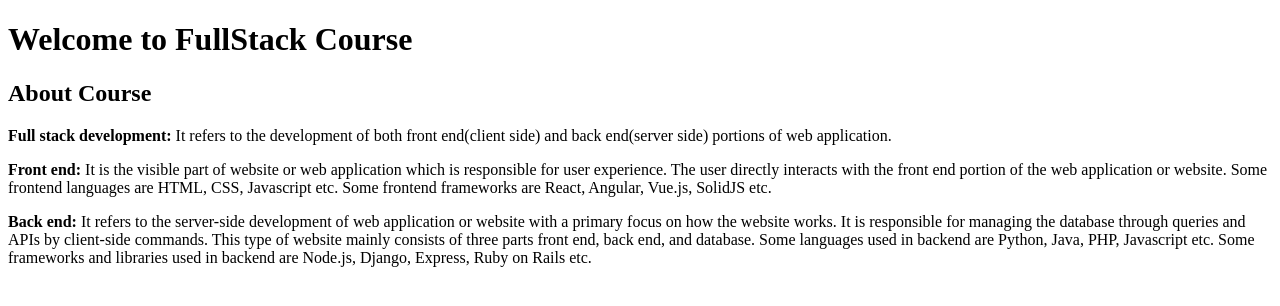
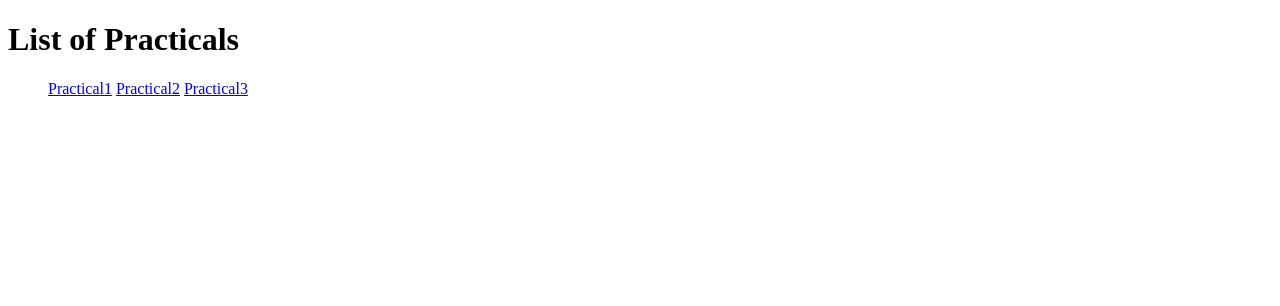
Before and after one commit to ayushxyz95/ayushxyz95.github.io, a plain HTML site: page index.html in a window 1280 px wide. Drawn offline with Linux system fonts and the light colour scheme.

Commit message:
Update index.html
index page is added

```diff
--- a/index.html
+++ b/index.html
@@ -4,13 +4,15 @@
     <meta charset="UTF-8">
     <meta http-equiv="X-UA-Compatible" content="IE=edge">
     <meta name="viewport" content="width=device-width, initial-scale=1.0">
-    <title>Practical-3</title>
+    <title>Practical-4</title>
 </head>
+
 <body>
-    <h1>Welcome to FullStack Course</h1>
-    <h2>About Course</h2>
-    <p><b>Full stack development:</b> It refers to the development of both front end(client side) and back end(server side) portions of web application.</p>
-    <p><b>Front end:</b> It is the visible part of website or web application which is responsible for user experience. The user directly interacts with the front end portion of the web application or website. Some frontend languages are HTML, CSS, Javascript etc. Some frontend frameworks are React, Angular, Vue.js, SolidJS etc.</p>
-    <p><b>Back end:</b> It refers to the server-side development of web application or website with a primary focus on how the website works. It is responsible for managing the database through queries and APIs by client-side commands. This type of website mainly consists of three parts front end, back end, and database. Some languages used in backend are Python, Java, PHP, Javascript etc. Some frameworks and libraries used in backend are Node.js, Django, Express, Ruby on Rails etc.</p>
+    <h1>List of Practicals</h1>
+    <ol>
+      <a href="/Practical1.html">Practical1</a>
+      <a href="/Practical1.html">Practical2</a>
+      <a href="/Practical2.html">Practical3</a>
+    </ol>
   </body>
 </html>
```
